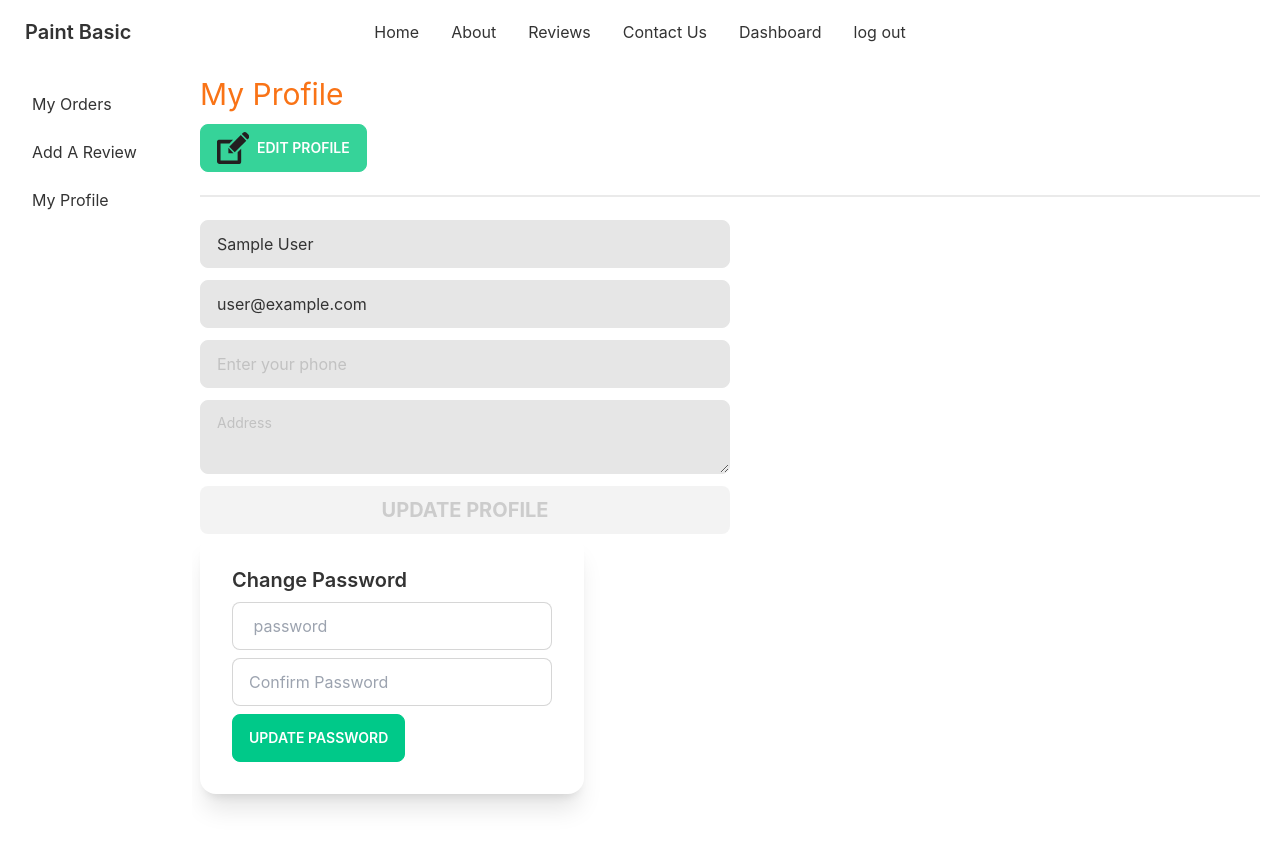
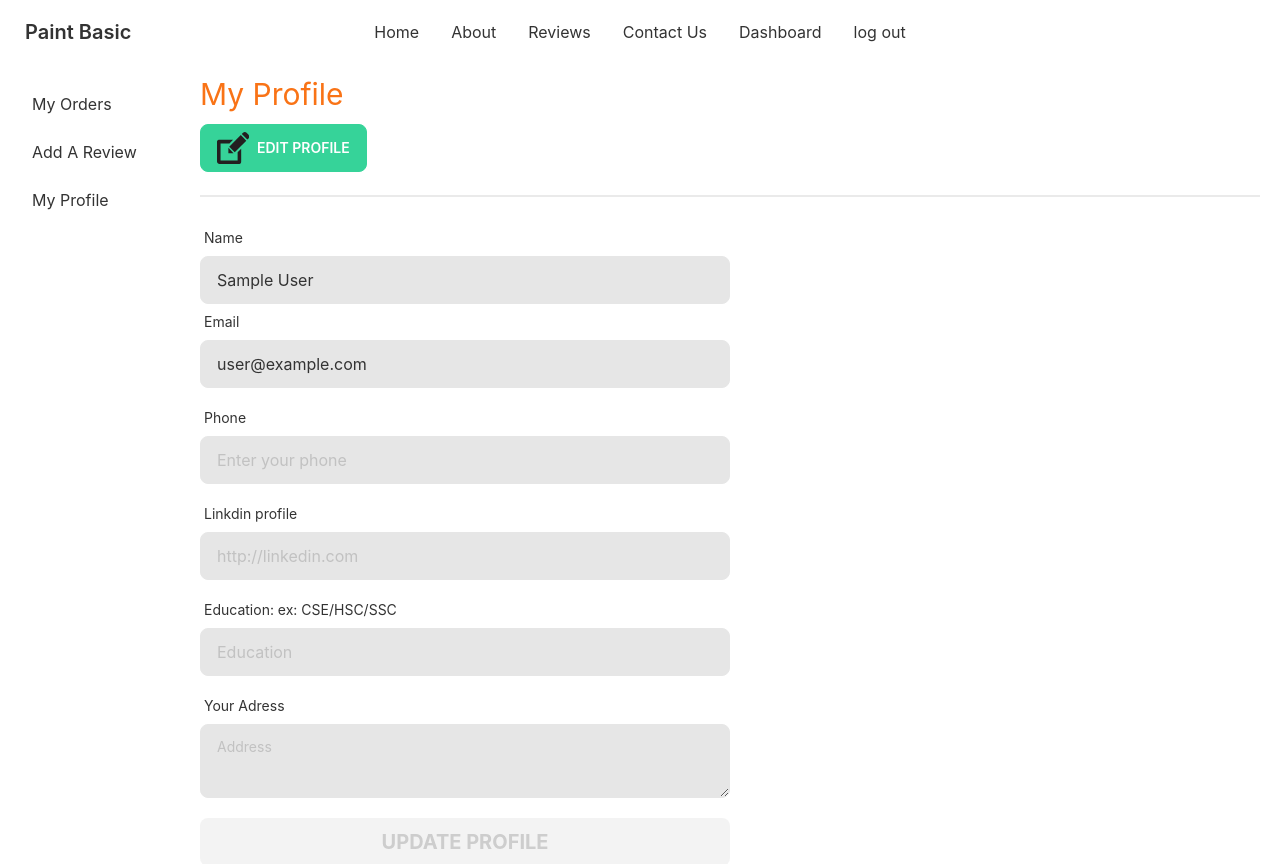
Before and after one commit to akashwebs/pain-basic-manufactuer-client, a React (Create React App) app: page /dashboard/profile in a window 1280 px wide. Built offline with nearby package versions, Linux system fonts and the light colour scheme; no server answers; sample sign-in values are in the browser's storage.

Commit message:
added my profile

```diff
--- a/src/Pages/Dashboard/MyProfile.js
+++ b/src/Pages/Dashboard/MyProfile.js
@@ -21,22 +21,22 @@ const MyProfile = () => {
     }).then(res => res.json()))
 
 
-    const handlePasswordUpdate=async data=>{
+    const handlePasswordUpdate = async data => {
 
-        const password=data.password;
-        const confirmPassword=data.confirmPassword;
+        const password = data.password;
+        const confirmPassword = data.confirmPassword;
 
         reset()
-        if(password===confirmPassword){
+        if (password === confirmPassword) {
 
             await updatePassword(password);
             swal("password change Succssfully!", "!", "success", {
                 button: "close!",
-              });
-        }else{
+            });
+        } else {
             swal("password dont match!", "!", "warning", {
                 button: "close!",
-              });
+            });
         }
     }
 
@@ -46,7 +46,9 @@ const MyProfile = () => {
         const updateUser = {
             userName: userName,
             phone: data.phone,
-            address: data.address
+            address: data.address,
+            education:data.education,
+            linkedinUrl:data.linkedinUrl
         }
         if (email && updateUser) {
             fetch(`http://localhost:5000/updateuser/${email}`, {
@@ -95,11 +97,43 @@ const MyProfile = () => {
             <div class="divider"></div>
 
             <form onSubmit={handleSubmit(handleUpdateProfile)} className='grid grid-cols-1 md:w-1/2 ' >
-                <input {...register("userName")} type="text" defaultValue={user?.displayName} disabled={!edit} class="input input-bordered w-full " />
-                <input type="text" value={user?.email} disabled class="input input-bordered mt-3 w-full " />
+                <div class="form-control w-full ">
+                    <label class="label">
+                        <span class="label-text">Name</span>
+                    </label>
+                    <input {...register("userName")} type="text" defaultValue={user?.displayName} disabled={!edit} class="input input-bordered w-full " />
+                </div>
+                <div class="form-control w-full ">
+                    <label class="label">
+                        <span class="label-text">Email</span>
+                    </label>
+                <input type="text" value={user?.email} disabled class="input input-bordered mb-3 w-full " />
+                </div>
+                <div class="form-control w-full ">
+                    <label class="label">
+                        <span class="label-text">Phone</span>
+                    </label>
+                    <input {...register("phone")} type="text" defaultValue={userDb?.phone} disabled={!edit} placeholder='Enter your phone' class="input input-bordered mb-3 w-full " />
+                </div>
+                <div class="form-control w-full ">
+                    <label class="label">
+                        <span class="label-text">Linkdin profile</span>
+                    </label>
+                    <input {...register("linkedinUrl")} type="text" defaultValue={userDb?.linkedinUrl} disabled={!edit} placeholder='http://linkedin.com' class="input input-bordered mb-3 w-full " />
+                </div>
+                <div class="form-control w-full ">
+                    <label class="label">
+                        <span class="label-text"> Education: ex: CSE/HSC/SSC</span>
+                    </label>
+                    <input {...register("education")} type="text" defaultValue={userDb?.education} disabled={!edit} placeholder='Education' class="input input-bordered mb-3 w-full " />
+                </div>
 
-                <input {...register("phone")} type="text" defaultValue={userDb?.phone} disabled={!edit} placeholder='Enter your phone' class="input input-bordered mt-3 w-full " />
-                <textarea {...register("address")} defaultValue={userDb?.address} disabled={!edit} class="textarea mt-3 w-full  textarea-bordered" placeholder="Address"></textarea>
+                <div class="form-control w-full ">
+                    <label class="label">
+                        <span class="label-text">Your Adress</span>
+                    </label>
+                    <textarea {...register("address")} defaultValue={userDb?.address} disabled={!edit} class="textarea mb-2 w-full  textarea-bordered" placeholder="Address"></textarea>
+                </div>
 
                 <button disabled={!edit} name='submit' class="btn mt-3 btn-accent text-white font-bold text-xl">Update Profile </button>
             </form>
```
